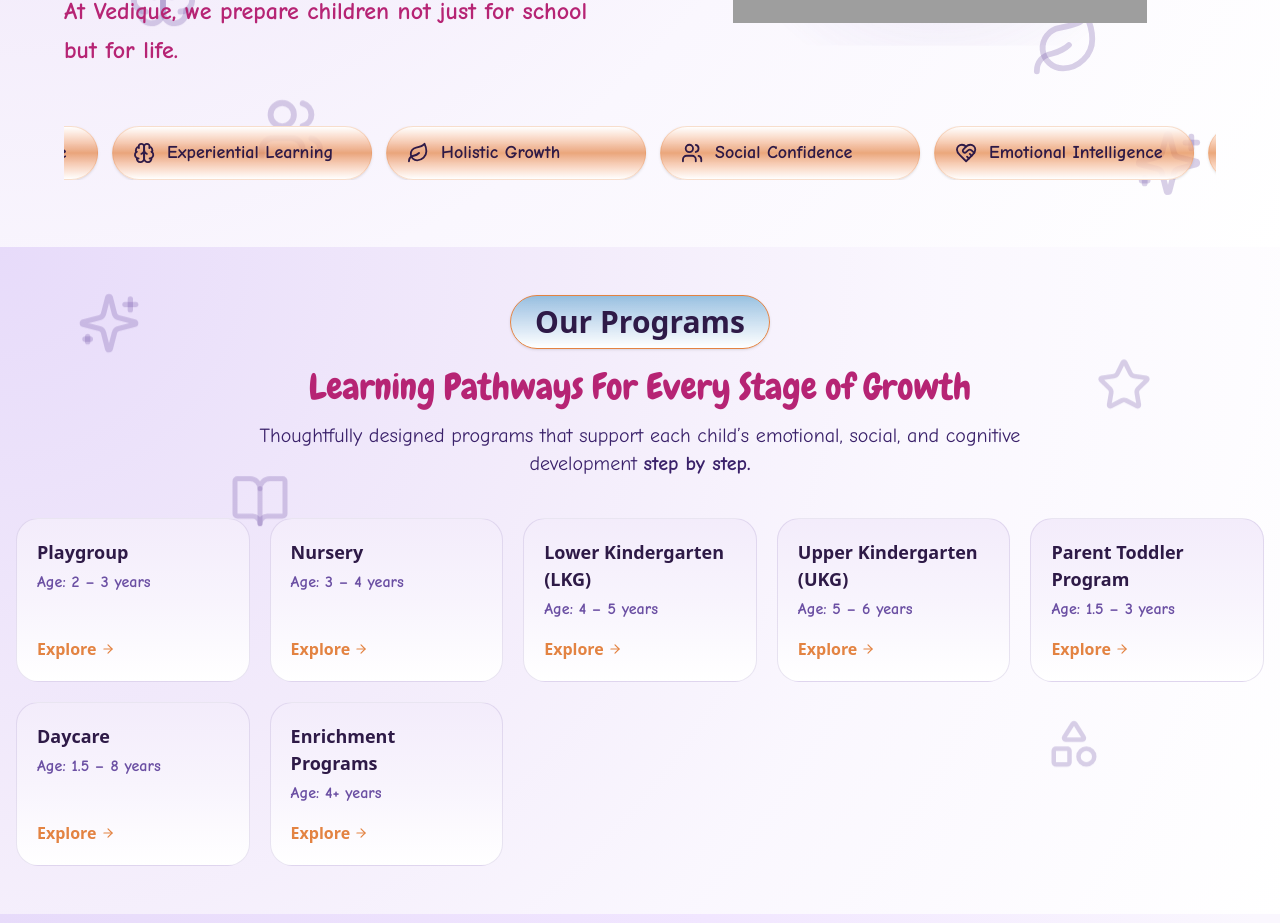
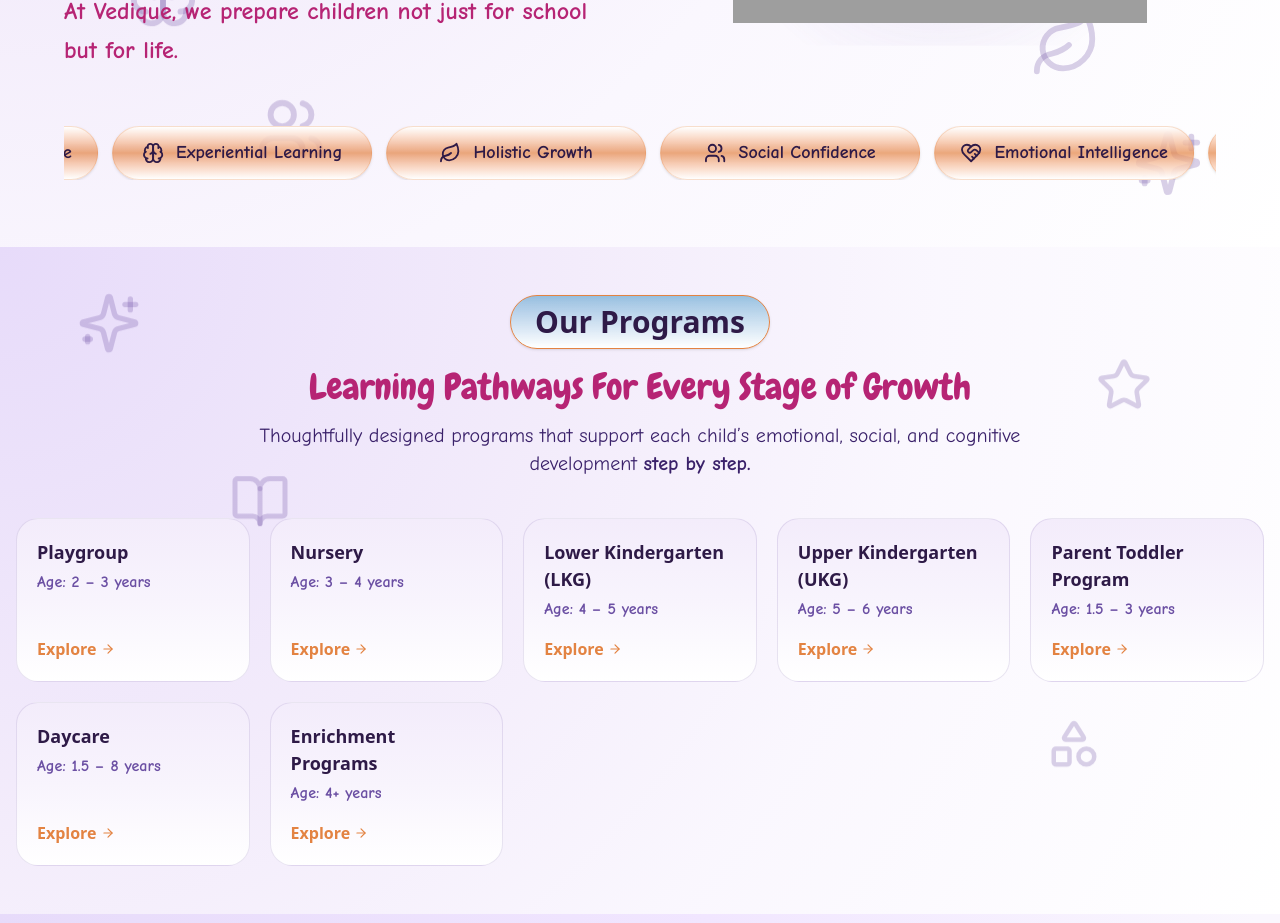
Before and after one commit to dfordivyansh/vediquepreschool, a React (Vite) app: page / in a window 1280 px wide. Shown: the part 1400-2323 px from the top of the page. Built offline with nearby package versions, Linux system fonts and the light colour scheme; grey boxes are pictures that could not be loaded; the HTML template or start-up script is replaced by a standard one; a web font is replaced by a local one.

Commit message:
Many Things Updated

```diff
--- a/src/components/OurPhilosophy.jsx
+++ b/src/components/OurPhilosophy.jsx
@@ -211,8 +211,19 @@
     ].map((item, i) => (
       <div
         key={i}
-                  className="flex items-center gap-3 w-[260px] shrink-0 px-5 py-3 rounded-full bg-gradient-to-b from-white via-[#E38342]/70 to-white border border-[#E38342]/25 text-lg text-[#2E1A47] shadow-sm"
-                  style={{ fontFamily: "'Comic Neue', 'Nunito', sans-serif" }}>
+        className="
+          flex items-center justify-center gap-3
+          w-[260px] shrink-0
+          px-5 py-3
+          rounded-full
+          bg-gradient-to-b from-white via-[#E38342]/70 to-white
+          border border-[#E38342]/25
+          text-lg text-[#2E1A47]
+          shadow-sm
+          text-center
+        "
+        style={{ fontFamily: "'Comic Neue', 'Nunito', sans-serif" }}
+      >
         <item.icon size={22} />
         <span className="font-bold whitespace-nowrap">
           {item.label}
@@ -221,6 +232,7 @@
     ))}
   </div>
 </div>
+
         </div>
       </section>
     </>
```
Lines whose indentation alone changed are shown as unchanged.
